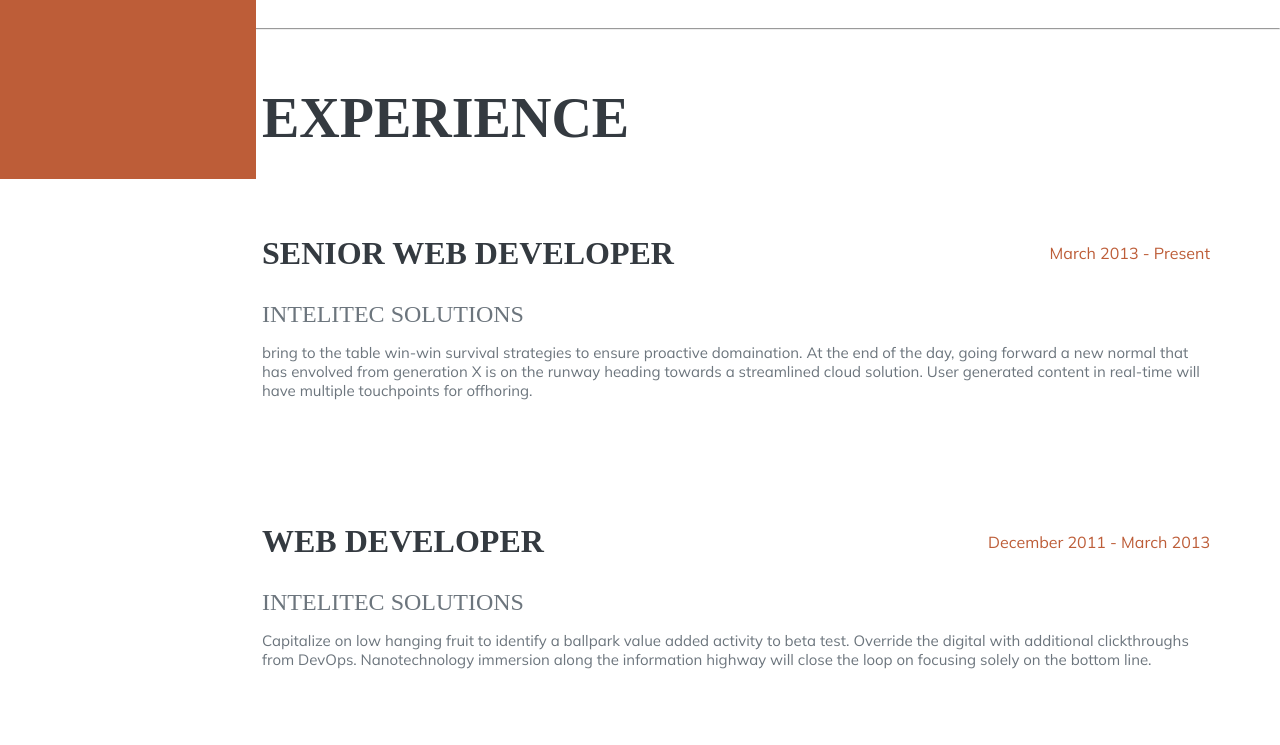
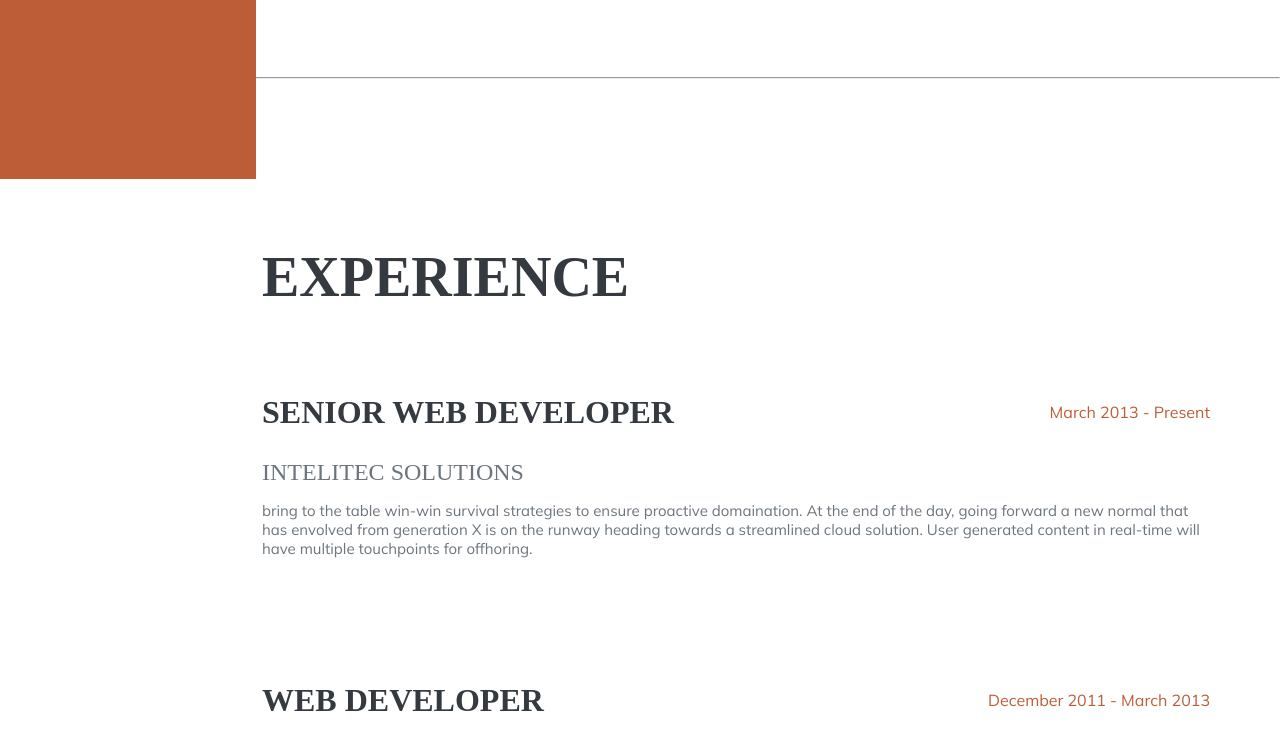
Before and after one commit to anushahashmi071/side-bar, a plain HTML site: page index.html in a window 1280 px wide. Shown: the part 621-1366 px from the top of the page. Drawn offline with Linux system fonts and the light colour scheme; a web font is replaced by a local one.

Commit message:
Update main.css

```diff
--- a/css/main.css
+++ b/css/main.css
@@ -23,8 +23,8 @@ body {
 .container {
     max-width: 1140px;
     padding-left: 15%;
-    padding-top: 0;
-    padding-bottom: 7%;
+    padding-top: 8%;
+    padding-bottom: 8%;
     margin: auto;
 }
 
@@ -33,7 +33,7 @@ hr {
 }
 
 h2 {
-    opacity: 0;
+    display: none;
 }
 
 .sec-header {
```
